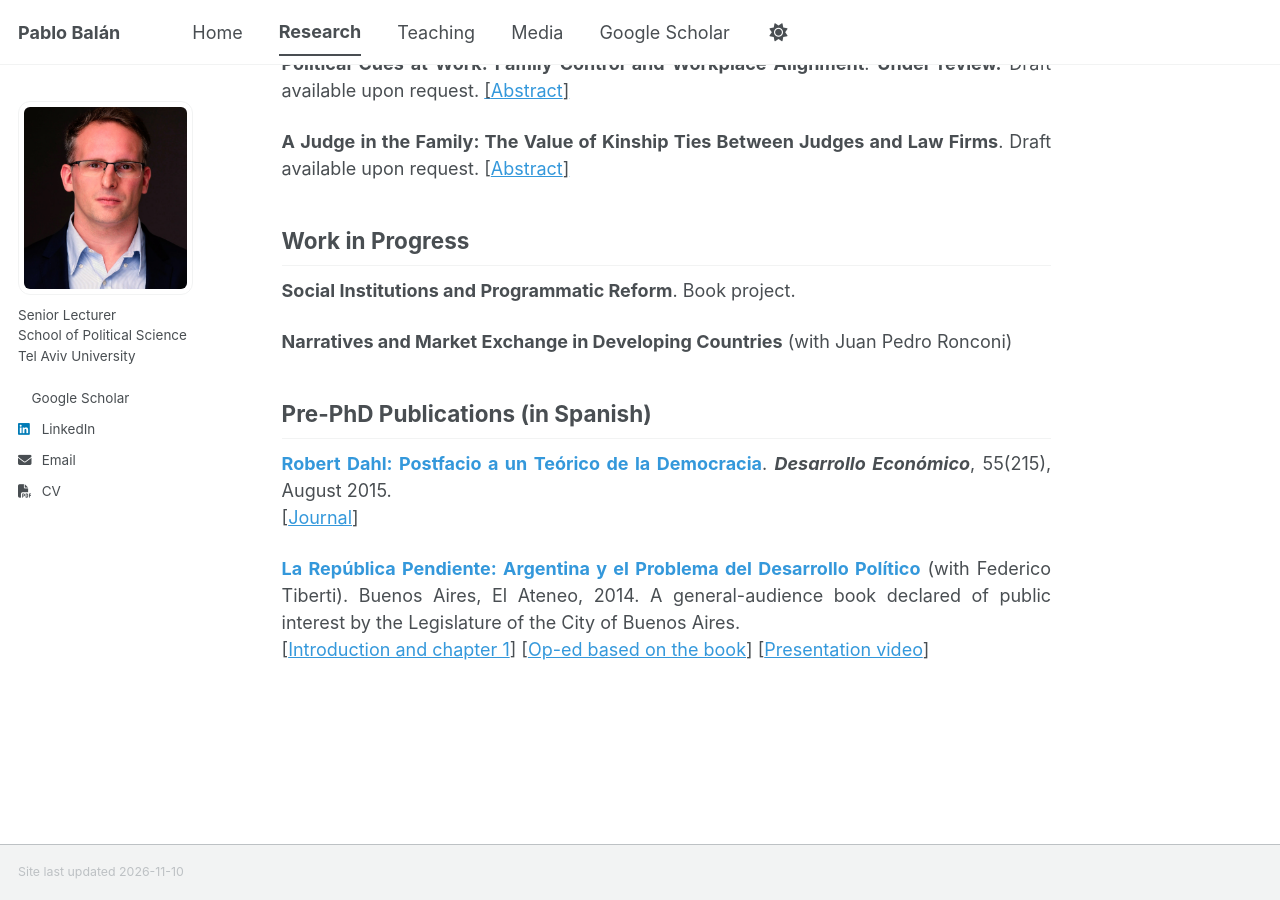
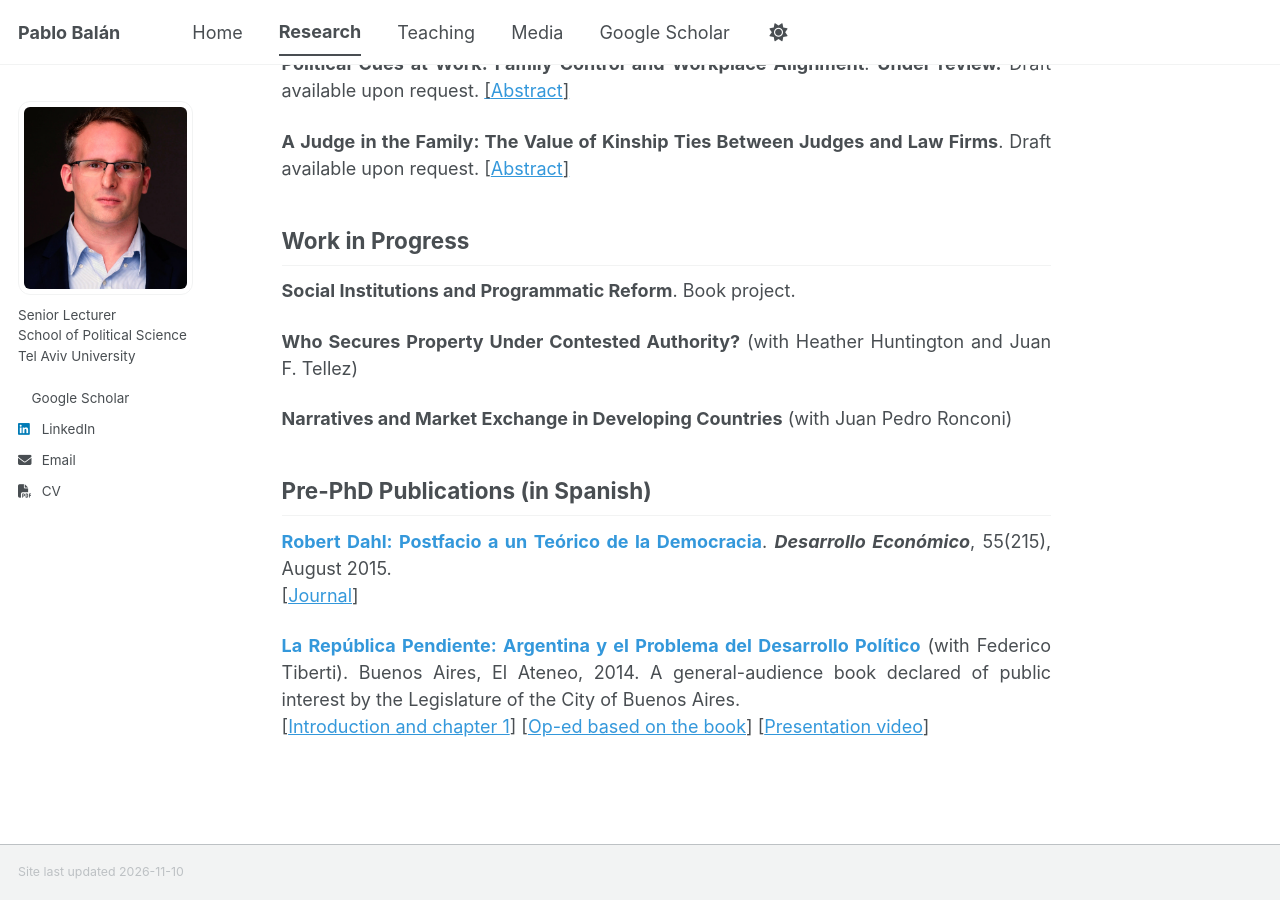
Before and after one commit to pablobalan/pablobalan.github.io, a Jekyll site: the page built from _pages/research.md, in a window 1280 px wide and 900 px high, scrolled down 1593 px. Built offline with Jekyll 4.4.1, drawn with Linux system fonts in a browser that asks for light colours; a style sheet for code colours, icons or effects is not loaded.

Commit message:
Work in progress: add Who Secures Property Under Contested Authority?
Co-Authored-By: Claude Opus 5 (1M context) <noreply@anthropic.com>
Claude-Session: https://claude.ai/code/session_01PGUuBhgz2x74MPakQ7gizF

```diff
--- a/_pages/research.md
+++ b/_pages/research.md
@@ -56,6 +56,8 @@ Media coverage: \[[VoxDev](https://voxdev.org/topic/public-economics/can-low-cap
 
 **Social Institutions and Programmatic Reform**. Book project.
 
+**Who Secures Property Under Contested Authority?** (with Heather Huntington and Juan F. Tellez)
+
 **Narratives and Market Exchange in Developing Countries** (with Juan Pedro Ronconi)
 
 ## Pre-PhD Publications (in Spanish)
```
